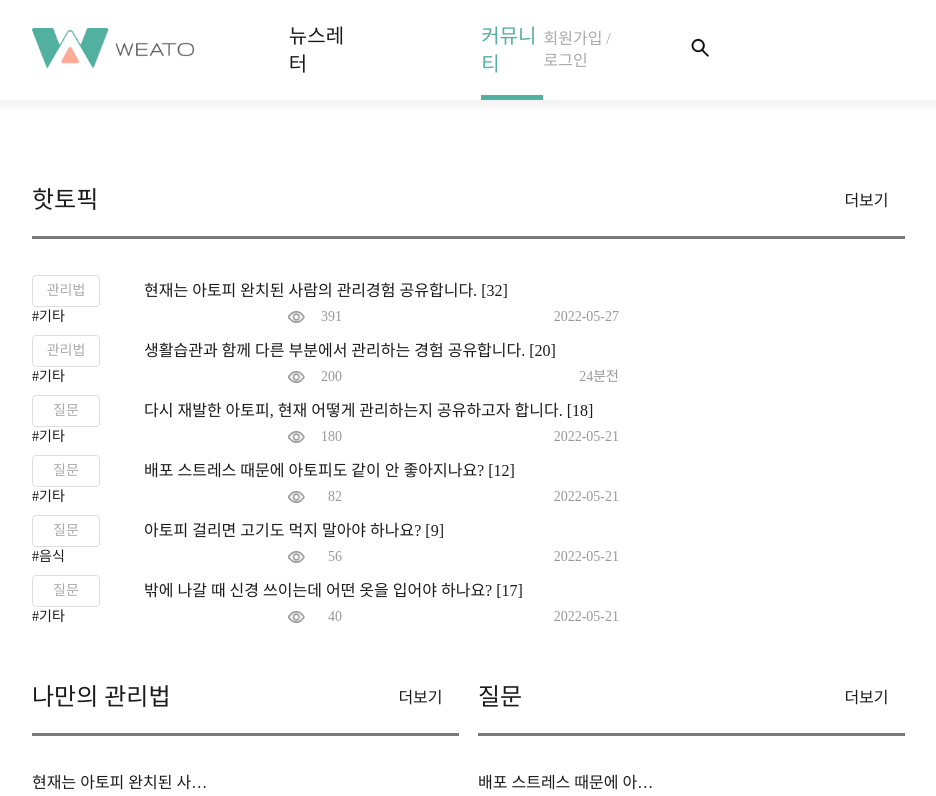
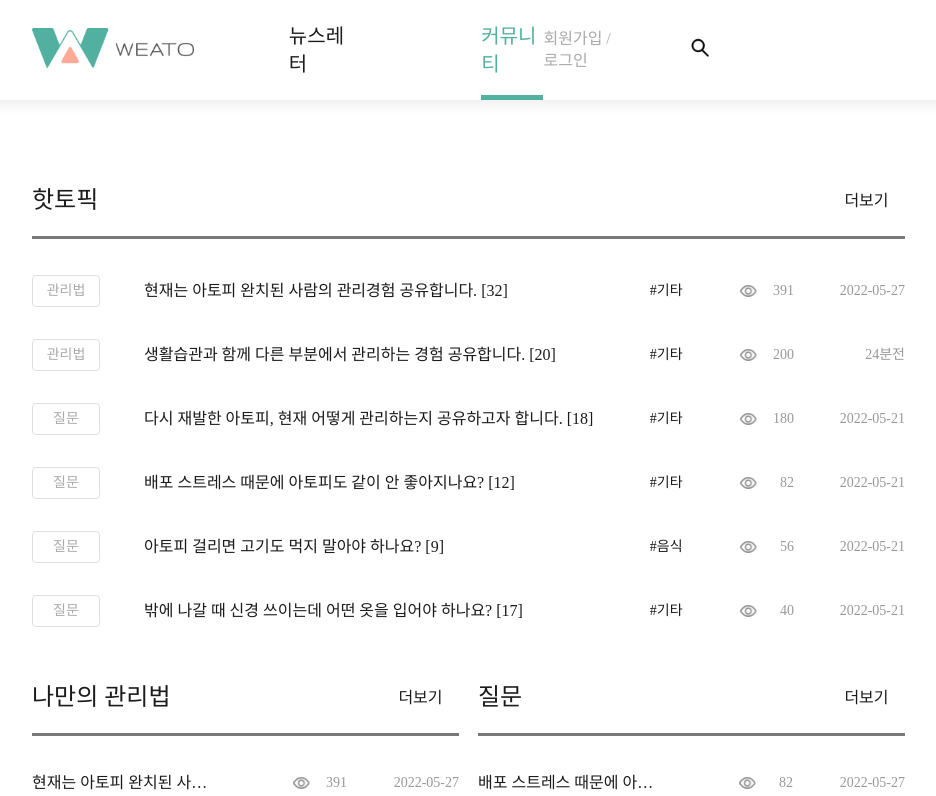
Before and after one commit to ceos15th-AllG/weato-client, a Next.js app: page /community in a window 1280 px wide. Shown: the top 796 px of the page, without its empty margins (268-1204 px from the left). Built offline with nearby package versions, Linux system fonts and the light colour scheme; a web font is replaced by a local one.

Commit message:
:hammer: chore: 시연 화면 버그 수정
긴급 수정

```diff
--- a/pages/login/auth.jsx
+++ b/pages/login/auth.jsx
@@ -22,7 +22,7 @@ export const getServerSideProps = async (context) => {
 
   return {
     redirect: {
-      destination: '/',
+      destination: '/signup',
       permanent: false,
     },
     props: {},
--- a/pages/signup/index.jsx
+++ b/pages/signup/index.jsx
@@ -1,6 +1,8 @@
 /** @jsxImportSource @emotion/react */
 import { css } from '@emotion/react';
 import styled from '@emotion/styled';
+
+import Link from 'next/link';
 
 import { sub, gray05, text_black, semantic_red, gray07 } from '@styles/Colors';
 
@@ -221,7 +223,7 @@ export default function Signup() {
         </ContentItem>
 
         <ContentItem>
-          <Button text="가입하기" btnType="6" />
+          <Button text="가입하기" btnType="6" href="/signup/success" />
         </ContentItem>
       </Content>
     </Layout>
--- a/pages/signup/more.jsx
+++ b/pages/signup/more.jsx
@@ -247,7 +247,7 @@ export default function More() {
         </ContentItem>
 
         <ContentItem>
-          <Button text="저장하기" btnType="6" />
+          <Button text="저장하기" btnType="6" href="/" />
         </ContentItem>
       </Content>
     </Layout>
--- a/pages/signup/success.jsx
+++ b/pages/signup/success.jsx
@@ -48,8 +48,8 @@ export default function Success() {
       </SubText>
 
       <ButtonBox>
-        <Button text="지금 입력하기" btnType="5" />
-        <Button text="나중에 작성하기" btnType="5" disabled />
+        <Button text="지금 입력하기" btnType="5" href="/signup/more" />
+        <Button text="나중에 작성하기" btnType="5" disabled href="/" />
       </ButtonBox>
     </Layout>
   );
--- a/src/components/community/BoardContentLarge.jsx
+++ b/src/components/community/BoardContentLarge.jsx
@@ -72,9 +72,9 @@ function BoardContentLarge({ posts }) {
   return (
     <Layout>
       {posts.map(({ id, category, title, comments, tag, view, date }) => (
-        <Box key={id}>
-          <Link href="/community/post/sample">
-            <a>
+        <Link href="/community/post/sample" key={id}>
+          <a>
+            <Box>
               <Box>
                 <Tag text={category} />
                 <Title>
@@ -89,9 +89,9 @@ function BoardContentLarge({ posts }) {
                 </Box>
                 <Date>{date}</Date>
               </Box>
-            </a>
-          </Link>
-        </Box>
+            </Box>
+          </a>
+        </Link>
       ))}
     </Layout>
   );
--- a/src/components/community/BoardContentSmall.jsx
+++ b/src/components/community/BoardContentSmall.jsx
@@ -59,9 +59,9 @@ function BoardContentSmall({ posts }) {
   return (
     <Layout>
       {posts.map(({ id, title, view, date }) => (
-        <Box key={id}>
-          <Link href="/community/post/sample">
-            <a>
+        <Link href="/community/post/sample" key={id}>
+          <a>
+            <Box>
               <Title>{title}</Title>
               <Box>
                 <Box>
@@ -70,9 +70,9 @@ function BoardContentSmall({ posts }) {
                 </Box>
                 <Date>{date}</Date>
               </Box>
-            </a>
-          </Link>
-        </Box>
+            </Box>
+          </a>
+        </Link>
       ))}
     </Layout>
   );
```
